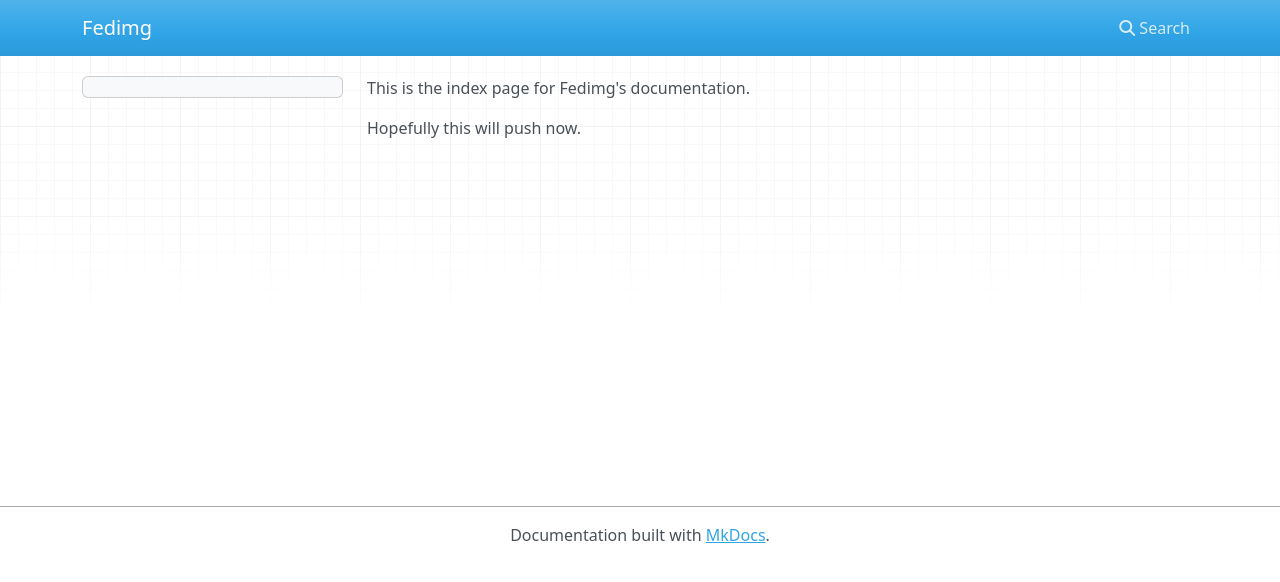
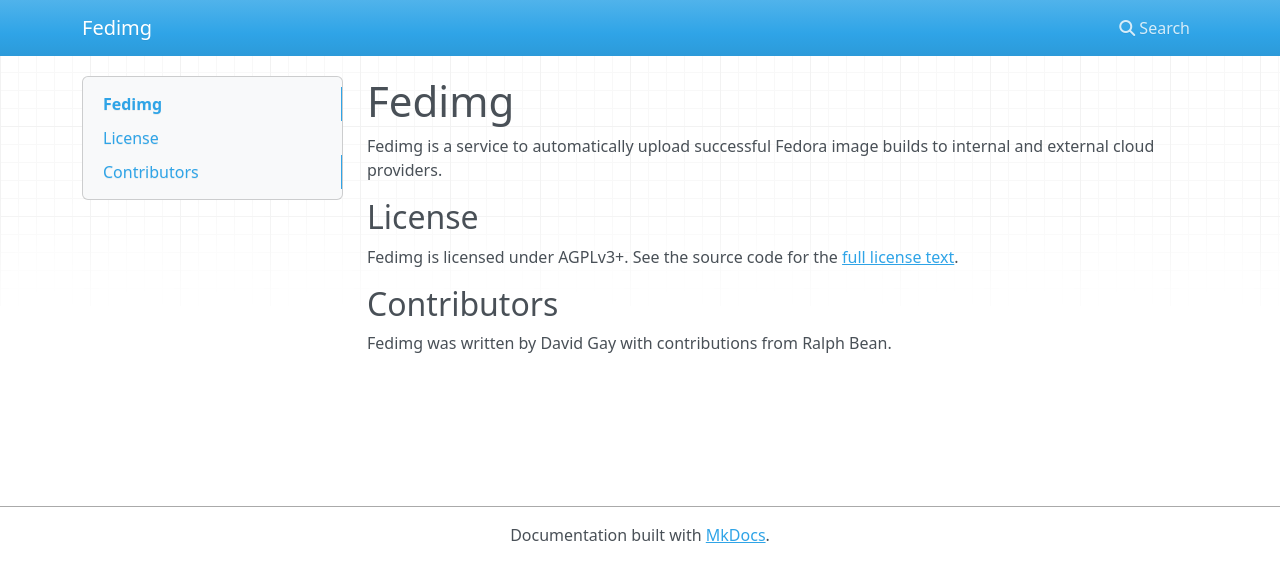
Before and after one commit to fedora-infra/fedimg, an MkDocs documentation site: the page built from docs/index.md, in a window 1280 px wide. Shown: the top 582 px of the page. Built offline with MkDocs 1.6.1, drawn with Linux system fonts in a browser that asks for light colours; nearby versions of some CDN libraries.

Commit message:
Let's try this out for a starter docs index page.

```diff
--- a/docs/index.md
+++ b/docs/index.md
@@ -1,3 +1,13 @@
-This is the index page for Fedimg's documentation.
+# Fedimg
 
-Hopefully this will push now.
+Fedimg is a service to automatically upload successful Fedora image builds to internal
+and external cloud providers.
+
+## License
+
+Fedimg is licensed under AGPLv3+. See the source code for the [full license
+text](https://github.com/fedora-infra/fedimg/blob/develop/LICENSE).
+
+## Contributors
+
+Fedimg was written by David Gay with contributions from Ralph Bean.
```
